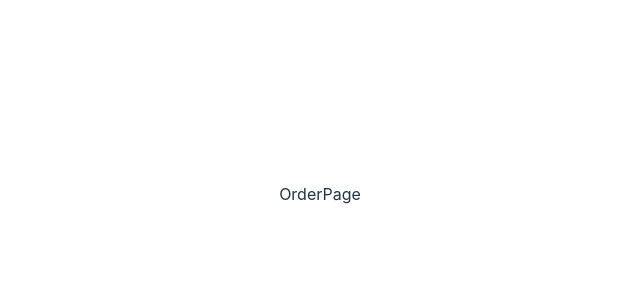
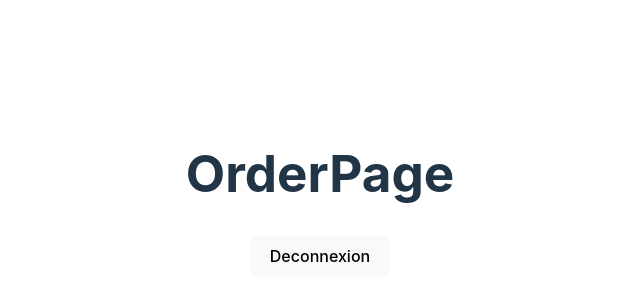
Before and after one commit to chiara-muller/be-my-burger, a React (Vite) app: page /order in a window 1280 px wide. Shown: the part 206-506 px from the top of the page, without its empty margins (320-960 px from the left). Built offline with nearby package versions, Linux system fonts and the light colour scheme.

Commit message:
F02:LOGIN > Add redirection from/to login page

```diff
--- a/src/components/pages/login/LoginForm.jsx
+++ b/src/components/pages/login/LoginForm.jsx
@@ -1,4 +1,5 @@
 import { useState } from 'react';
+import { Link } from 'react-router-dom';
 
 export default function LoginForm() {
 
@@ -26,7 +27,9 @@ export default function LoginForm() {
           placeholder="Entrez votre prénom..."
           required
         />
-        <button>Accédez à votre espace</button>
+        <Link to="order">
+          <button>Accédez à votre espace</button>
+        </Link>
       </form>
     </div>
   )
--- a/src/components/pages/order/OrderPage.jsx
+++ b/src/components/pages/order/OrderPage.jsx
@@ -1,5 +1,12 @@
+import { Link } from "react-router-dom";
+
 export default function OrderPage() {
   return (
-    <div>OrderPage</div>
+    <div>
+      <h1>OrderPage</h1>
+      <Link to="/">
+        <button>Deconnexion</button>
+      </Link>
+    </div>
   )
 }
```
